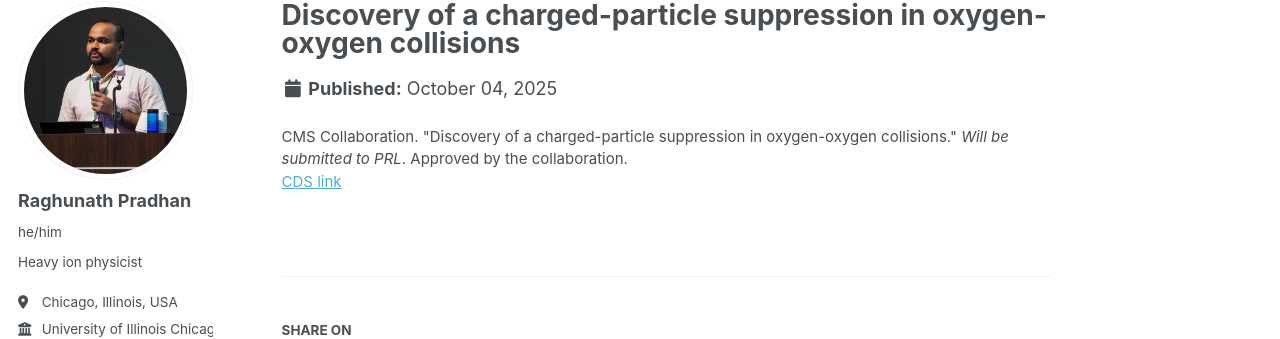
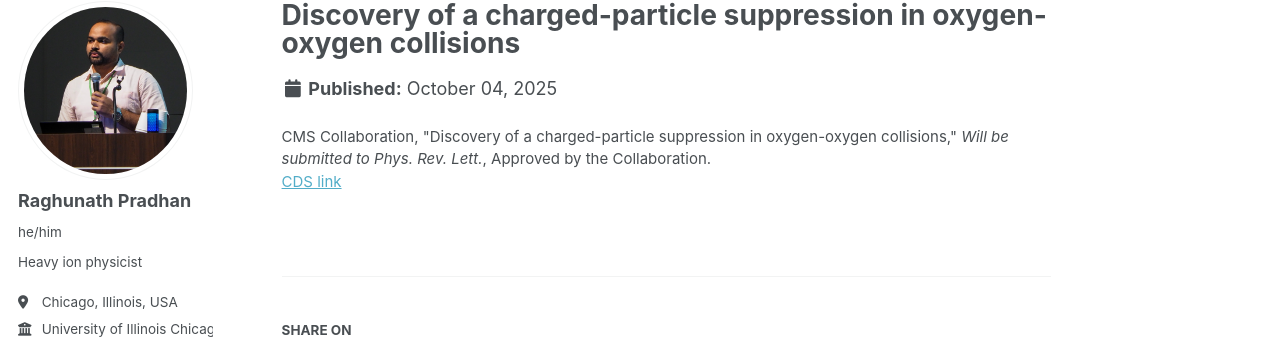
Before and after one commit to RAGHUMATAPITA/RAGHUMATAPITA.github.io, a Jekyll site: the page built from _publications/2025-OORAA.md, in a window 1280 px wide and 975 px high. Shown: the part 98-437 px from the top of the window. Built offline with Jekyll 4.4.1, drawn with Linux system fonts in a browser that asks for light colours; some web fonts are replaced; a script that is not in the unit is left out.

Commit message:
updating publications

```diff
--- a/_publications/2025-OORAA.md
+++ b/_publications/2025-OORAA.md
@@ -5,5 +5,5 @@ category: manuscripts
 permalink: /publication/2025-OORAA
 excerpt: 'Discovery of charged-particle suppression in light-ion collisions.'
 bibtexurl: 'https://cds.cern.ch/record/2942002?ln=en'
-citation: 'CMS Collaboration. &quot;Discovery of a charged-particle suppression in oxygen-oxygen collisions.&quot; <i>Will be submitted to PRL</i>. Approved by the collaboration.'
+citation: 'CMS Collaboration, &quot;Discovery of a charged-particle suppression in oxygen-oxygen collisions,&quot; <i>Will be submitted to Phys. Rev. Lett.</i>, Approved by the Collaboration.'
 ---
```
Also changed, not shown: _pages/cv.md (+1 -1 lines), _publications/2025-NeNeRAA.md (+1 -1 lines).
